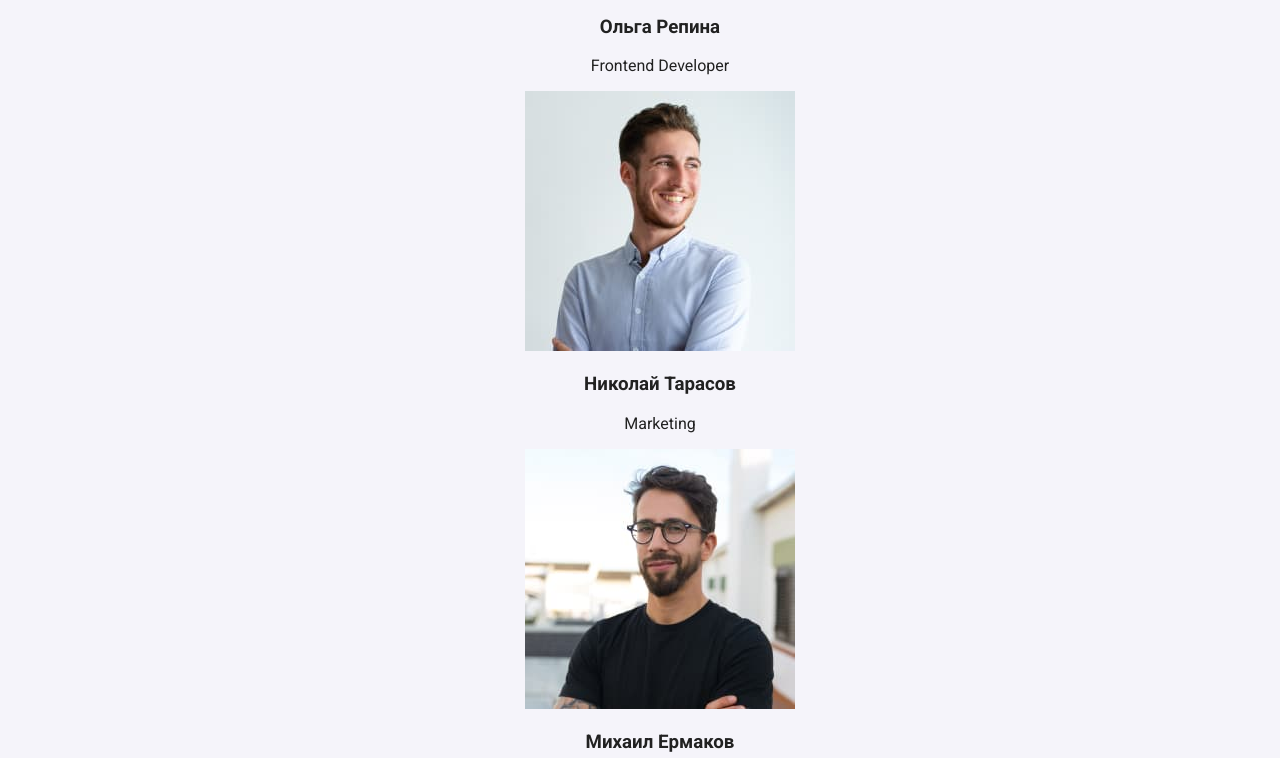
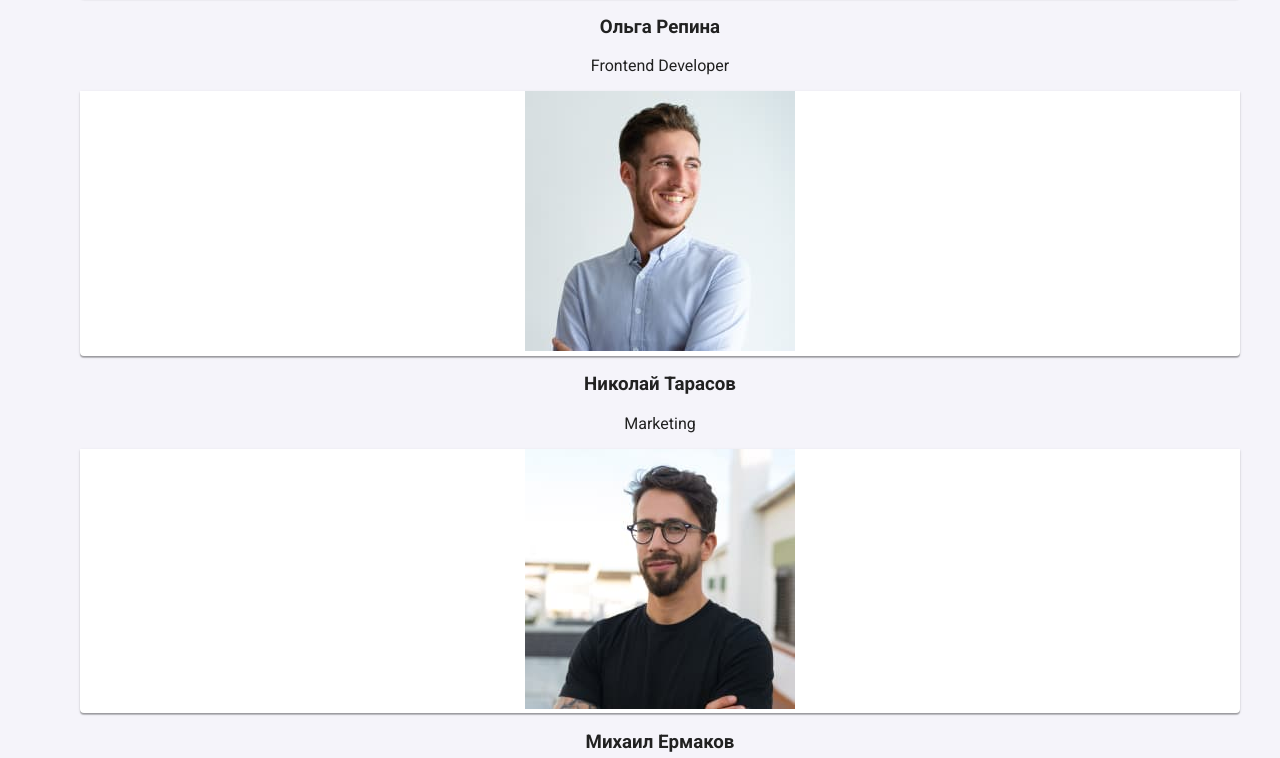
Before and after one commit to Korystov/goit-markup-hw-02, a plain HTML site: page index.html in a window 1280 px wide. Shown: the part 2282-3040 px from the top of the page. Drawn offline with nearby package versions, Linux system fonts and the light colour scheme.

Commit message:
add css team selection

```diff
--- a/css/styles.css
+++ b/css/styles.css
@@ -122,3 +122,9 @@ line-height: 1.17;
 letter-spacing: 0.03em;
 color: #212121;
 }
+
+.team-section-card {
+    background: #FFFFFF;
+    box-shadow: 0px 1px 3px rgba(0, 0, 0, 0.12), 0px 1px 1px rgba(0, 0, 0, 0.14), 0px 2px 1px rgba(0, 0, 0, 0.2);
+    border-radius: 0px 0px 4px 4px;
+}
--- a/index.html
+++ b/index.html
@@ -147,7 +147,7 @@
           </li>
 
           <li class="team-section-list-item">
-            <figure>
+            <figure class="team-section-card">
               <img class="team-section-card-img"
                 src="./images/our_team/nikolay_tarasov.jpeg"
                 alt="Николай Тарасов"
@@ -162,7 +162,7 @@
           </li>
 
           <li class="team-section-list-item">
-            <figure>
+            <figure class="team-section-card">
               <img class="team-section-card-img"
                 src="./images/our_team/mikhail_ermakov.jpeg"
                 alt="Михаил Ермаков"
```
